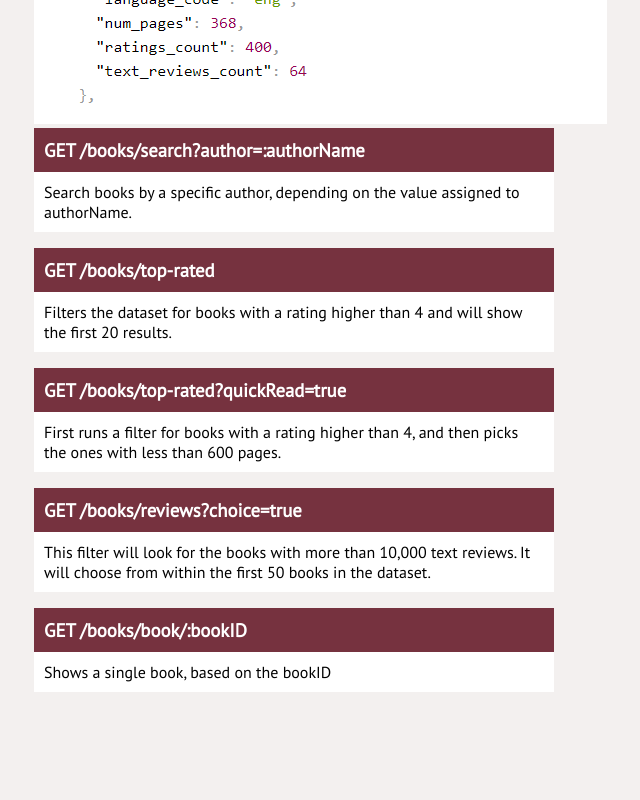
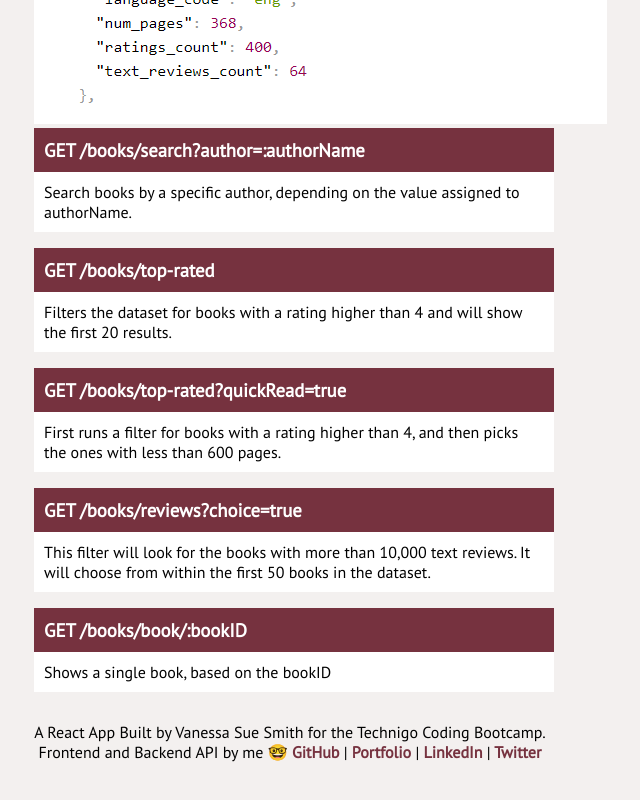
Before and after one commit to VanessaSue27/vane-bookish-api-frontend, a React (Create React App) app: page /documentation in a window 1280 px wide. Shown: the part 2017-2817 px from the top of the page, without its empty margins (350-990 px from the left). Before the commit the page ends 2749 px from the top, so only its background shows below. Built offline with nearby package versions, Linux system fonts and the light colour scheme.

Commit message:
Add little footer to Documentation page

```diff
--- a/src/index.css
+++ b/src/index.css
@@ -282,6 +282,11 @@ input {
   margin-top: 0;
 }
 
+.credits {
+  text-align: center;
+  margin: 30px 0;
+}
+
 /*Media Queries*/
 @media (max-width: 1299px) {
   .nav-links {
--- a/src/pages/Documentation.js
+++ b/src/pages/Documentation.js
@@ -72,6 +72,14 @@ export const Documentation = () => {
 
       <h3 className="base-url">GET /books/book/:bookID</h3>
       <p className="base-url-link">Shows a single book, based on the bookID</p>
+
+      <p className="credits">
+        A React App Built by Vanessa Sue Smith for the Technigo Coding
+        Bootcamp. Frontend and Backend API by me 🤓
+        <a href="https://github.com/VanessaSue27" target="_blank" rel="noopener noreferrer"> GitHub</a> | <a href="https://vanessa-portfolio.netlify.app/" target="_blank" rel="noopener noreferrer">Portfolio </a>
+        | <a href="https://www.linkedin.com/in/vanessa-sue-smith/" target="_blank" rel="noopener noreferrer">LinkedIn</a> |
+        <a href="https://twitter.com/vanevalentine" target="_blank" rel="noopener noreferrer"> Twitter</a>
+      </p>
     </section>
   );
 };
```
